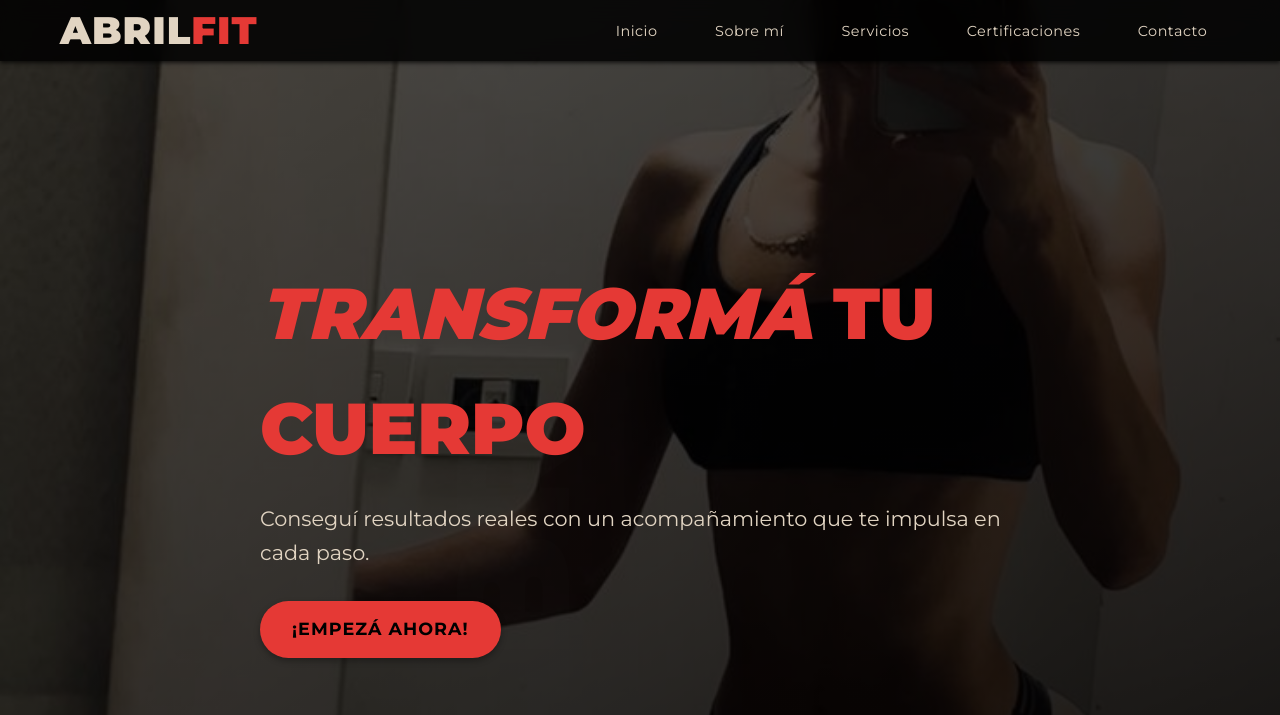
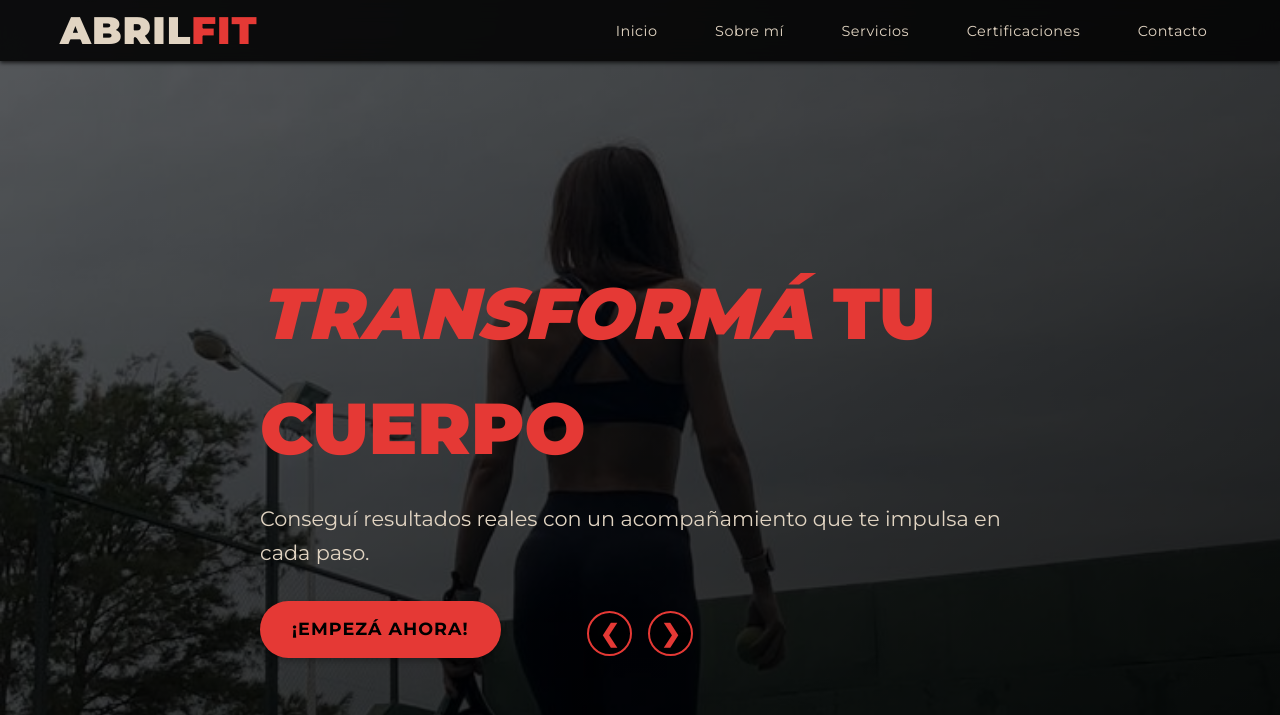
Before and after one commit to julig123b/abril-fit-site, a plain HTML site: page index.html in a window 1280 px wide. Shown: the top 715 px of the page. Drawn offline with Linux system fonts and the light colour scheme.

Commit message:
Add hero carousel with dark overlay and update design

```diff
--- a/index.html
+++ b/index.html
@@ -35,16 +35,27 @@
     </nav>
   </header>
 
-  <!-- Hero Section -->
+  <!-- Hero Section con carrusel de imágenes -->
   <section id="inicio" class="hero">
+    <!-- Contenedor de diapositivas. Cada diapositiva utiliza una imagen de fondo.
+         La clase "active" indica la diapositiva visible. -->
+    <div class="hero-slider">
+      <div class="hero-slide active" style="background-image: url('hero-slide1.jpg');"></div>
+      <div class="hero-slide" style="background-image: url('hero-slide2.jpg');"></div>
+    </div>
+    <!-- Capa de superposición oscura para que las imágenes no se vean pixeladas y
+         se mejore la legibilidad del texto. -->
     <div class="hero-overlay"></div>
+    <!-- Contenido principal del hero: título, descripción y llamado a la acción -->
     <div class="container hero-content reveal">
-      <!-- Frase principal destacando la transformación. La palabra "TRANSFORMÁ" tiene
-           un span para aplicarle estilos diferentes (cursiva, color, etc.) desde CSS. -->
       <h1><span class="highlight">TRANSFORMÁ</span> TU CUERPO</h1>
-      <!-- Mensaje secundario actualizado para reflejar el acompañamiento en cada paso -->
       <p>Conseguí resultados reales con un acompañamiento que te impulsa en cada paso.</p>
       <a href="#contacto" class="btn btn-cta">¡Empezá ahora!</a>
+    </div>
+    <!-- Controles de navegación del carrusel -->
+    <div class="hero-nav">
+      <button class="slider-prev" aria-label="Anterior">&#10094;</button>
+      <button class="slider-next" aria-label="Siguiente">&#10095;</button>
     </div>
   </section>
 
--- a/script.js
+++ b/script.js
@@ -181,4 +181,44 @@ document.addEventListener('DOMContentLoaded', function () {
       }
     });
   }
+
+  /*
+   * Carrusel del hero
+   * Permite alternar entre varias imágenes de fondo en la sección de inicio,
+   * inspirado en las referencias proporcionadas. Las diapositivas se van
+   * mostrando una a la vez mediante la clase "active" y el usuario puede
+   * navegar con los botones prev/next o dejar que avancen automáticamente.
+   */
+  const heroSlides = document.querySelectorAll('.hero-slide');
+  const heroPrev = document.querySelector('.slider-prev');
+  const heroNext = document.querySelector('.slider-next');
+  let heroIndex = 0;
+
+  function showHeroSlide(index) {
+    heroSlides.forEach((slide, i) => {
+      if (i === index) {
+        slide.classList.add('active');
+      } else {
+        slide.classList.remove('active');
+      }
+    });
+  }
+
+  if (heroSlides.length && heroPrev && heroNext) {
+    heroPrev.addEventListener('click', () => {
+      heroIndex = (heroIndex - 1 + heroSlides.length) % heroSlides.length;
+      showHeroSlide(heroIndex);
+    });
+
+    heroNext.addEventListener('click', () => {
+      heroIndex = (heroIndex + 1) % heroSlides.length;
+      showHeroSlide(heroIndex);
+    });
+
+    // Avance automático de las diapositivas
+    setInterval(() => {
+      heroIndex = (heroIndex + 1) % heroSlides.length;
+      showHeroSlide(heroIndex);
+    }, 7000);
+  }
 });
--- a/styles.css
+++ b/styles.css
@@ -174,6 +174,64 @@ nav {
   position: relative;
 }
 
+/* Contenedor de diapositivas del hero. Se posiciona detrás de la superposición y del contenido */
+.hero-slider {
+  position: absolute;
+  top: 0;
+  left: 0;
+  width: 100%;
+  height: 100%;
+  overflow: hidden;
+  z-index: 0;
+}
+
+/* Cada diapositiva ocupa todo el área del hero y se desvanece mediante la propiedad opacity */
+.hero-slide {
+  position: absolute;
+  top: 0;
+  left: 0;
+  width: 100%;
+  height: 100%;
+  background-size: cover;
+  background-position: center;
+  opacity: 0;
+  transition: opacity 1s ease-in-out;
+}
+
+/* La diapositiva activa es visible */
+.hero-slide.active {
+  opacity: 1;
+}
+
+/* Controles de navegación del carrusel */
+.hero-nav {
+  position: absolute;
+  bottom: 18%;
+  left: 50%;
+  transform: translateX(-50%);
+  display: flex;
+  gap: 1rem;
+  z-index: 3;
+}
+
+.hero-nav button {
+  background: rgba(0, 0, 0, 0.6);
+  border: 2px solid var(--color-accent);
+  color: var(--color-accent);
+  border-radius: 50%;
+  width: 45px;
+  height: 45px;
+  font-size: 1.5rem;
+  font-weight: bold;
+  cursor: pointer;
+  transition: background 0.3s, color 0.3s;
+}
+
+.hero-nav button:hover {
+  background: var(--color-accent);
+  color: #000;
+}
+
 /* Texto vertical decorativo en el hero */
 .hero::before {
   content: 'ABRIL FIT';
@@ -202,12 +260,14 @@ nav {
   width: 100%;
   height: 100%;
   background: linear-gradient(to bottom right, rgba(0,0,0,0.6), rgba(0,0,0,0.9));
-  z-index: 0;
+  /* La superposición se coloca encima del carrusel pero debajo del contenido */
+  z-index: 1;
 }
 
 .hero-content {
   position: relative;
-  z-index: 1;
+  /* El contenido del hero aparece por encima de la superposición y el carrusel */
+  z-index: 2;
   max-width: 800px;
 }
 
```
Also changed, not shown: hero-slide1.jpg (added), hero-slide2.jpg (added).
